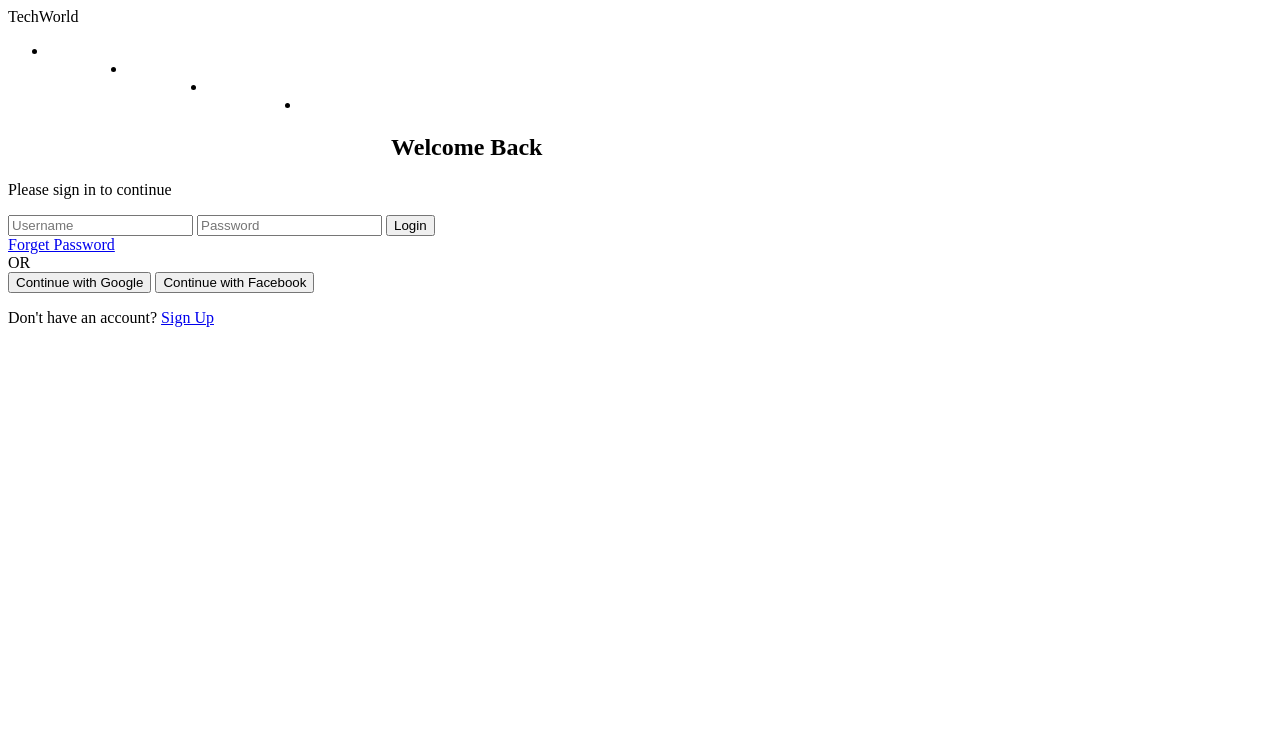
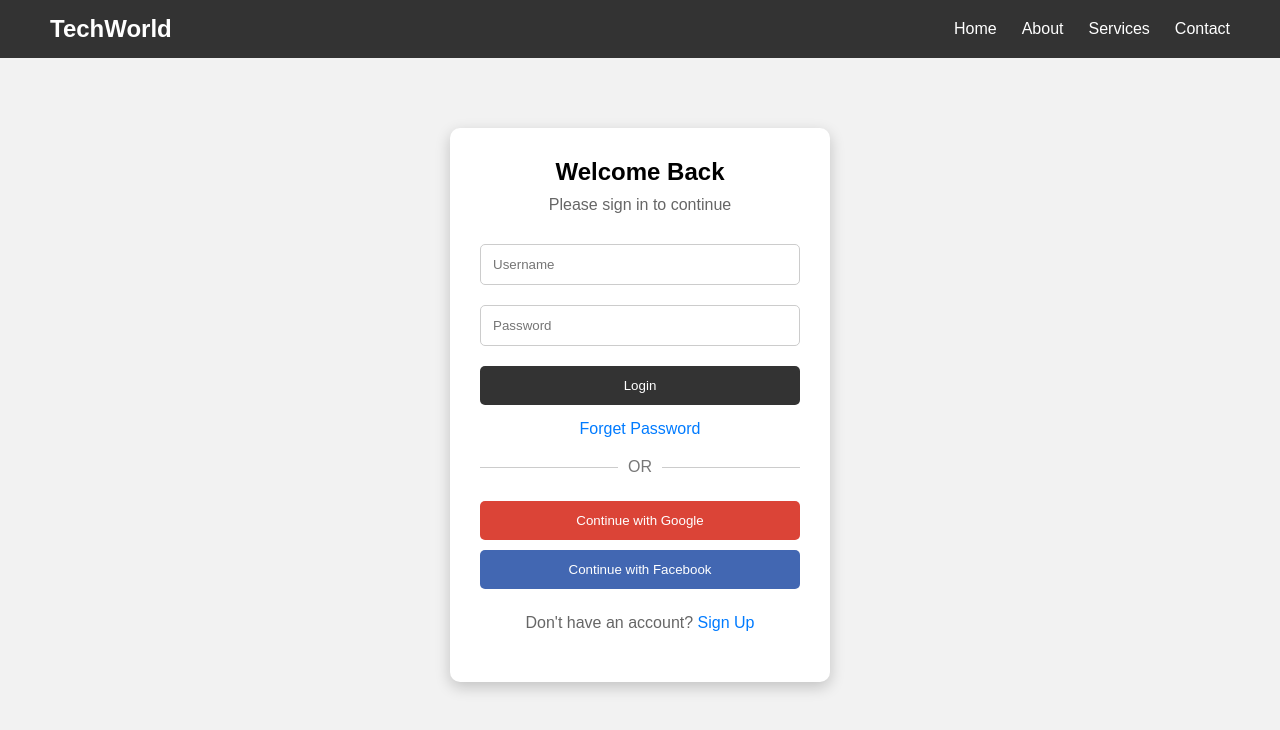
Before and after one commit to 07sayanmajumder-coder/sayan1234, a plain HTML site: page index.html in a window 1280 px wide. Drawn offline with Linux system fonts and the light colour scheme.

Commit message:
login style

```diff
--- a/style.css
+++ b/style.css
@@ -1,18 +1,142 @@
-*nav {
-    background-color: #333;
-    overflow: hidden;
+* {
+  margin: 0;
+  padding: 0;
+  box-sizing: border-box;
 }
 
-nav a {
-    float: left;
-    display: block;
-    color: white;
-    text-align: center;
-    padding: 14px 20px;
-    text-decoration: none;
+body {
+  font-family: Arial, sans-serif;
+  background: #f2f2f2;
 }
 
-nav a:hover {
-    background-color: #ddd;
-    color: black;
+
+.navbar {
+  background: #333;
+  color: white;
+  display: flex;
+  justify-content: space-between;
+  align-items: center;
+  padding: 15px 50px;
 }
+
+.logo {
+  font-size: 24px;
+  font-weight: bold;
+}
+
+.menu {
+  display: flex;
+  list-style: none;
+  gap: 25px;
+}
+
+.menu a {
+  color: white;
+  text-decoration: none;
+}
+
+.menu a:hover {
+  color: #00bcd4;
+}
+
+
+.login-box {
+  width: 380px;
+  background: white;
+  margin: 70px auto;
+  padding: 30px;
+  border-radius: 10px;
+  box-shadow: 0 5px 15px rgba(0, 0, 0, 0.2);
+  text-align: center;
+}
+
+.login-box h2 {
+  margin-bottom: 10px;
+}
+
+.login-box p {
+  color: #666;
+  margin-bottom: 20px;
+}
+
+.login-box input {
+  width: 100%;
+  padding: 12px;
+  margin: 10px 0;
+  border: 1px solid #ccc;
+  border-radius: 5px;
+}
+
+
+.login-box form button {
+  width: 100%;
+  padding: 12px;
+  background: #333;
+  color: white;
+  border: none;
+  border-radius: 5px;
+  cursor: pointer;
+  margin-top: 10px;
+}
+
+.login-box form button:hover {
+  background: #555;
+}
+
+
+.forget {
+  display: block;
+  margin: 15px 0;
+  color: #007bff;
+  text-decoration: none;
+}
+
+.divider {
+  display: flex;
+  align-items: center;
+  margin: 20px 0;
+}
+
+.divider::before,
+.divider::after {
+  content: "";
+  flex: 1;
+  height: 1px;
+  background: #ccc;
+}
+
+.divider span {
+  margin: 0 10px;
+  color: #777;
+}
+
+
+.google,
+.facebook {
+  width: 100%;
+  padding: 12px;
+  margin: 5px 0;
+  border: none;
+  border-radius: 5px;
+  cursor: pointer;
+}
+
+.google {
+  background: #db4437;
+  color: white;
+}
+
+.facebook {
+  background: #4267b2;
+  color: white;
+}
+
+
+.sign-up {
+  margin-top: 20px;
+}
+
+.sign-up a {
+  color: #007bff;
+  text-decoration: none;
+}
```
